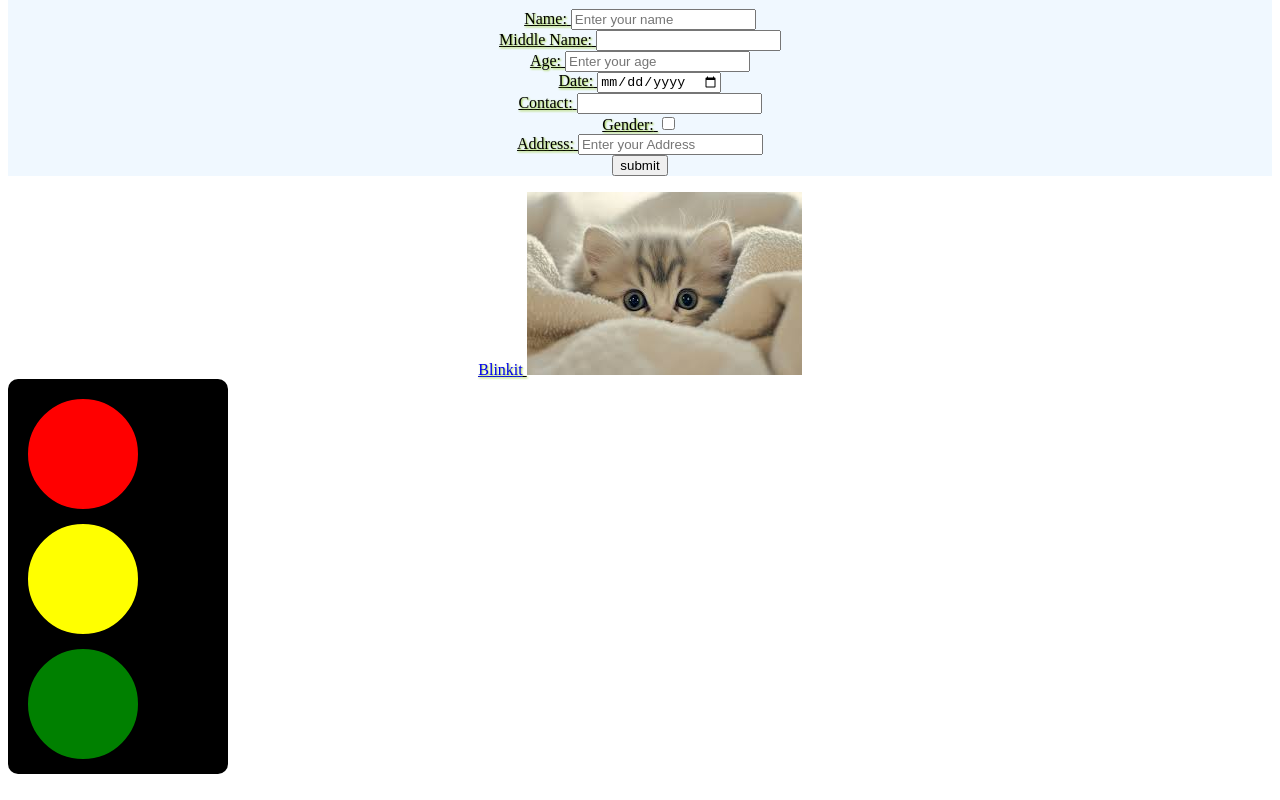
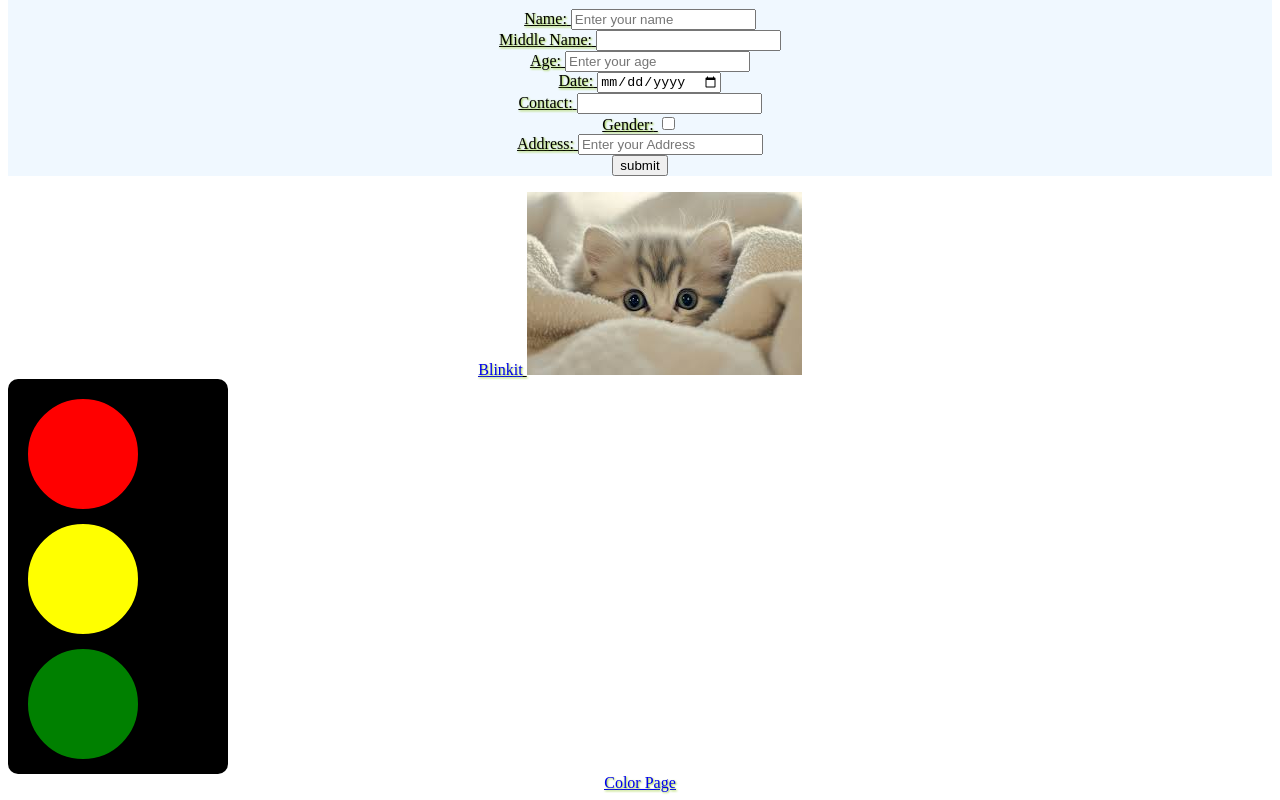
Before and after one commit to ShubhangiBiradar/skill-lab, a plain HTML site: page ab.html in a window 1280 px wide. Shown: the part 1729-2529 px from the top of the page. Drawn offline with Linux system fonts and the light colour scheme.

Commit message:
color page

```diff
--- a/ab.html
+++ b/ab.html
@@ -81,6 +81,7 @@
     <div id="div2"></div>
     <div id="div3"></div>
     </div>
+    <a href="color.html">color page</a>
 
 </body>
 </html>
```
